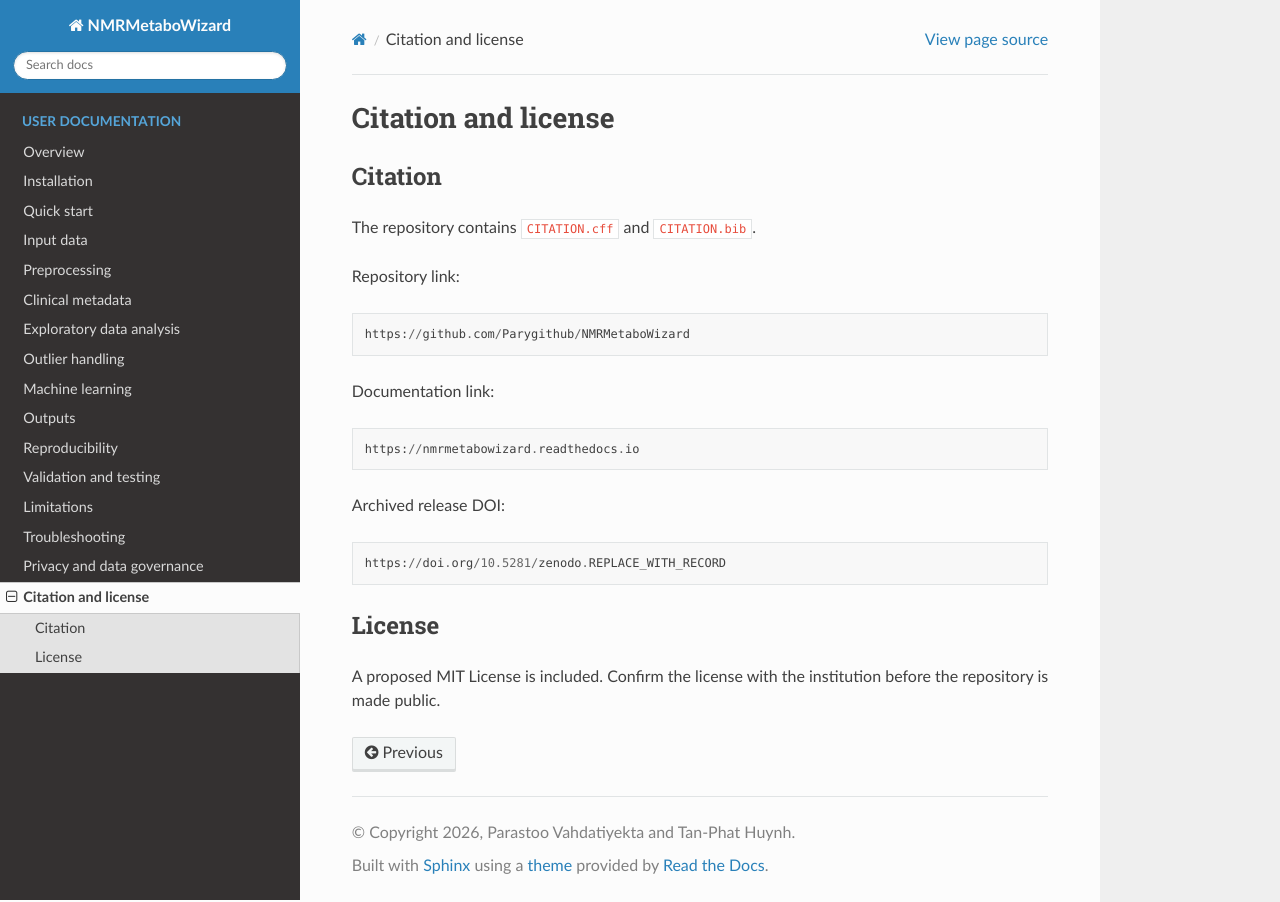
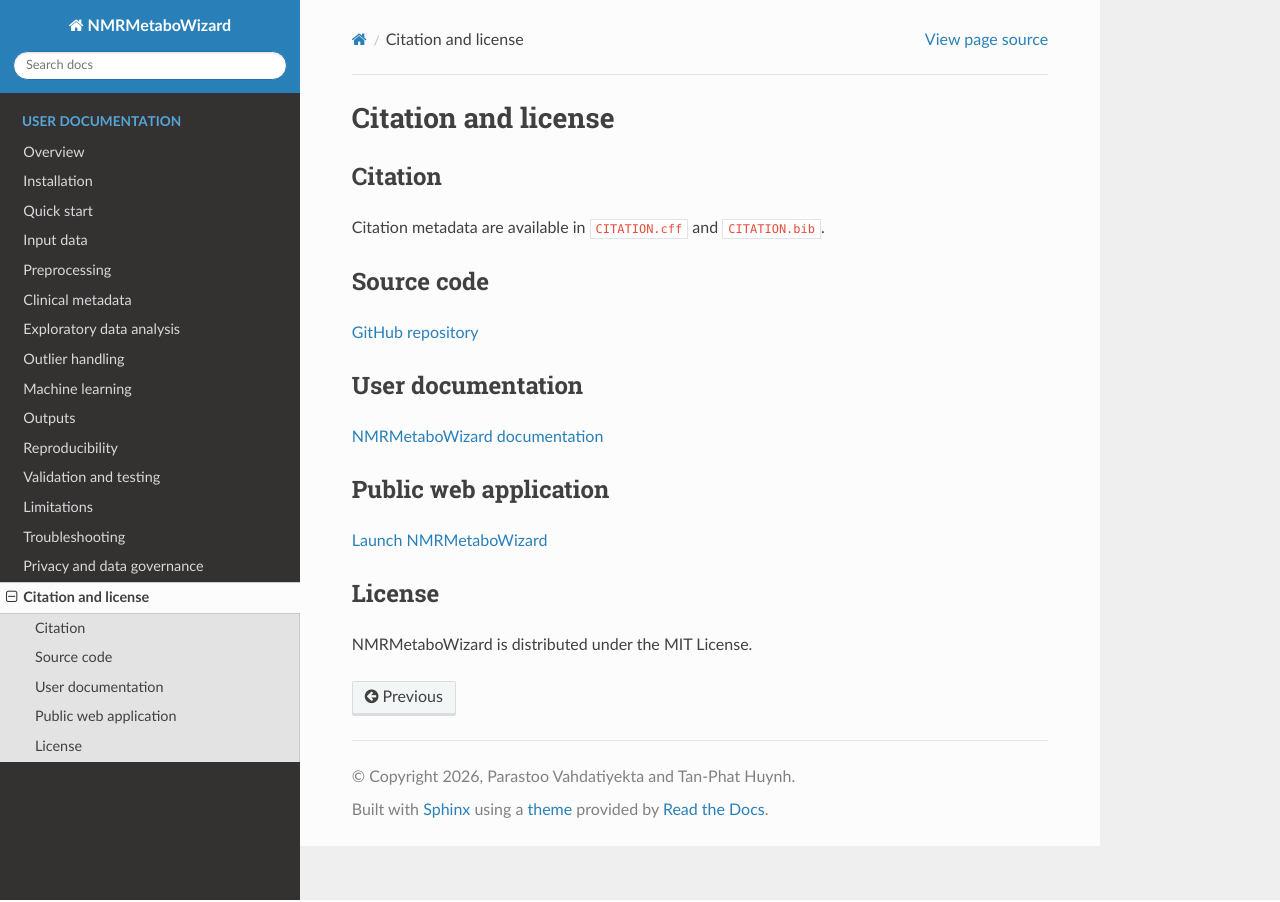
Before and after one commit to Parygithub/NMRMetaboWizard, a Sphinx documentation site: the page built from docs/source/citation.rst, in a window 1280 px wide. Built offline with Sphinx 7.4.7 and the Read the Docs theme 3.1.0, drawn with Linux system fonts in a browser that asks for light colours.

Commit message:
Update citation.rst

```diff
--- a/docs/source/citation.rst
+++ b/docs/source/citation.rst
@@ -4,22 +4,24 @@ Citation and license
 Citation
 --------
 
-The repository contains ``CITATION.cff`` and ``CITATION.bib``.
+Citation metadata are available in ``CITATION.cff`` and ``CITATION.bib``.
 
-Repository link::
+Source code
+-----------
 
-   https://github.com/Parygithub/NMRMetaboWizard
+`GitHub repository <https://github.com/Parygithub/NMRMetaboWizard>`_
 
-Documentation link::
+User documentation
+------------------
 
-   https://nmrmetabowizard.readthedocs.io
+`NMRMetaboWizard documentation <https://nmrmetabowizard.readthedocs.io/>`_
 
-Archived release DOI::
+Public web application
+----------------------
 
-   https://doi.org/10.5281/zenodo.REPLACE_WITH_RECORD
+`Launch NMRMetaboWizard <https://parygithub-nmrmetabowizard.share.connect.posit.cloud/>`_
 
 License
 -------
 
-A proposed MIT License is included. Confirm the license with the institution
-before the repository is made public.
+NMRMetaboWizard is distributed under the MIT License.
```
